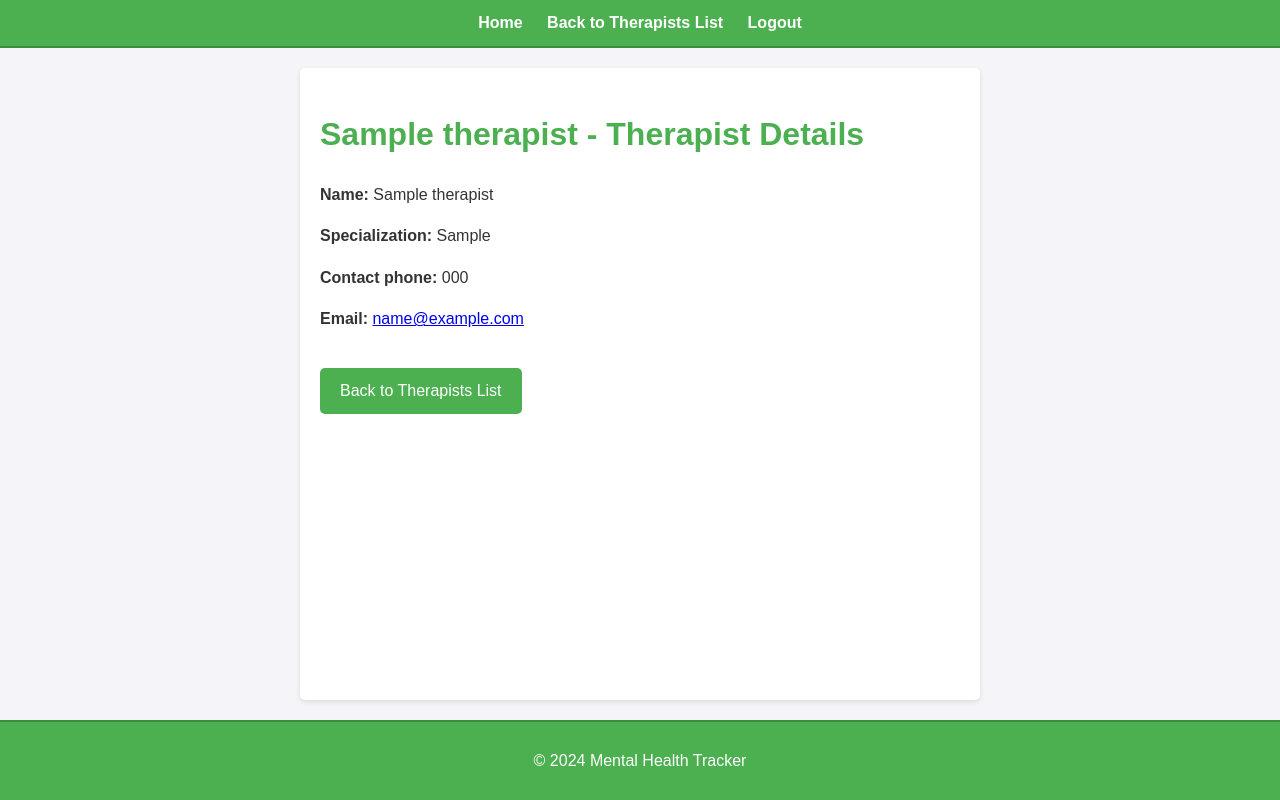
After one commit to tamadekk/Mental-Health-Tracking-Application, a Django app: page /therapist/1/ in a window 1280 px wide. The commit adds this page. Run offline with Django 5.2, Linux system fonts and the light colour scheme; tables that the repository leaves empty hold one stand-in row (values such as "Sample post").

Commit message:
feat: add Generic, List and Detailed views. add searching feature

```diff
--- a/main/admin.py
+++ b/main/admin.py
@@ -1,6 +1,7 @@
 from django.contrib import admin
-from .models import UserProfile, MoodEntry, Therapist
+from .models import UserProfile, MoodEntry, Therapist, DailyGoal
 
 admin.site.register(UserProfile)
 admin.site.register(MoodEntry)
 admin.site.register(Therapist)
+admin.site.register(DailyGoal)
--- a/main/static/styles.css
+++ b/main/static/styles.css
@@ -11,17 +11,18 @@ body {
   min-height: 100vh;
 }
 
-h1, h2 {
-    color: #4CAF50;
+h1,
+h2 {
+  color: #4caf50;
 }
 
 /* Header Styles */
 header {
-    background: #4CAF50;
+  background: #4caf50;
   color: white;
   padding: 10px 20px;
   text-align: center;
-    border-bottom: 2px solid #388E3C;
+  border-bottom: 2px solid #388e3c;
 }
 
 header nav a {
@@ -50,9 +51,9 @@ main {
 footer {
   text-align: center;
   padding: 10px 0;
-    background: #4CAF50;
+  background: #4caf50;
   color: white;
-    border-top: 2px solid #388E3C;
+  border-top: 2px solid #388e3c;
   margin-top: auto;
 }
 
@@ -101,7 +106,7 @@ form textarea {
 /* Buttons */
 .btn {
   display: inline-block;
-    background: #4CAF50;
+  background: #4caf50;
   color: white;
   text-decoration: none;
   padding: 10px 20px;
--- /dev/null
+++ b/main/templates/main/therapist_detail.html
@@ -0,0 +1,37 @@
+<!DOCTYPE html>
+<html lang="en">
+  <head>
+    <meta charset="UTF-8" />
+    <meta name="viewport" content="width=device-width, initial-scale=1.0" />
+    <title>{{ therapist.name }} - Therapist Details</title>
+    {% load static %}
+    <link rel="stylesheet" href="{% static 'styles.css' %}" />
+  </head>
+  <body>
+    <header>
+      <nav>
+        <a href="{% url 'dashboard' %}">Home</a>
+        <a href="{% url 'therapists-list' %}">Back to Therapists List</a>
+        <a href="{% url 'logout' %}">Logout</a>
+      </nav>
+    </header>
+    <main>
+      <h1>{{ therapist.name }} - Therapist Details</h1>
+      <p><strong>Name:</strong> {{ therapist.name }}</p>
+      <p><strong>Specialization:</strong> {{ therapist.specialization }}</p>
+      <p><strong>Contact phone:</strong> {{ therapist.phone_number }}</p>
+      <p>
+        <strong>Email:</strong>
+        <a href="mailto:{{ therapist.contact_email }}"
+          >{{ therapist.contact_email }}</a
+        >
+      </p>
+      <a href="{% url 'therapists-list' %}" class="btn"
+        >Back to Therapists List</a
+      >
+    </main>
+    <footer>
+      <p>&copy; 2024 Mental Health Tracker</p>
+    </footer>
+  </body>
+</html>
--- a/main/urls.py
+++ b/main/urls.py
@@ -7,10 +7,13 @@ urlpatterns = [
     path('login/', views.user_login, name='login'),
     path('accounts/logout/', views.user_logout, name='logout'),
     path('manage-users/', views.manage_users, name='manage_users'),
-    path('mood-entries/', views.mood_entries, name='mood-entries'),
+    path('mood-entries/', views.MoodEntryListView.as_view(), name='mood-entries'),
+    path('mood-entry/<int:pk>/', views.MoodEntryDetailView.as_view(), name='mood-entry-detail'),
     path('add-mood-entry/', views.add_mood_entry, name='add-mood-entry'),
-    path('daily-goals/', views.daily_goals, name='daily-goals'),
+    path('daily-goals/', views.DailyGoalListView.as_view(), name='daily-goals'),
+    path('daily-goal/<int:pk>/', views.DailyGoalDetailView.as_view(), name='daily-goal-detail'),
     path('add-daily-goal/', views.add_daily_goal, name='add-daily-goal'),
     path('goals/', views.view_goals, name='view-goals'),
-    path('therapists-list/', views.therapists_list, name='therapists-list'),
+    path('therapists-list/', views.TherapistListView, name='therapists-list'),
+    path('therapist/<int:pk>/', views.TherapistDetailView, name='therapist-detail'),
 ]
--- a/main/views.py
+++ b/main/views.py
@@ -2,6 +2,7 @@ from django.shortcuts import render, redirect
 from django.contrib.auth import login, authenticate, logout
 from django.contrib.auth.decorators import login_required, user_passes_test
 from django.contrib import messages
+from django.views.generic import ListView, DetailView
 from django.contrib.auth.forms import UserCreationForm
 
 from main.forms import DailyGoalForm, MoodEntryForm
@@ -110,7 +111,7 @@ def add_daily_goal(request):
     context = {
         'form': form,
         'goals': goals,
-        'date_picker': True  # Pass context to enable date picker in template
+        'date_picker': True
     }
     return render(request, 'main/add_daily_goal.html', context)
 
@@ -119,3 +120,61 @@ def add_daily_goal(request):
 def therapists_list(request):
     therapists = Therapist.objects.all()
     return render(request, 'main/therapists_list.html', {'therapists': therapists})
+
+
+class DailyGoalListView(ListView):
+    model = DailyGoal
+    template_name = 'main/daily_goals.html'
+    context_object_name = 'goals'
+    paginate_by = 10
+
+    def get_queryset(self):
+        queryset = super().get_queryset().filter(user=self.request.user)
+        search_query = self.request.GET.get('q', '')
+        if search_query:
+            queryset = queryset.filter(goal__icontains=search_query)
+        return queryset
+
+class MoodEntryListView(ListView):
+    model = MoodEntry
+    template_name = 'main/mood_entries.html'
+    context_object_name = 'mood_entries'
+    paginate_by = 10
+
+    def get_queryset(self):
+        queryset = super().get_queryset().filter(user=self.request.user)
+        search_query = self.request.GET.get('q', '')
+        if search_query:
+            queryset = queryset.filter(notes__icontains=search_query)
+        return queryset
+
+
+def TherapistListView(request):
+    search_query = request.GET.get('q', '')
+    therapists = Therapist.objects.all()
+
+    if search_query:
+        therapists = therapists.filter(
+            specialization__icontains=search_query)
+
+    return render(request, 'main/therapists_list.html', {
+        'therapists': therapists,
+        'search_query': search_query
+    })
+
+def TherapistDetailView(request, pk):
+    therapist = Therapist.objects.get(pk=pk)
+    return render(request, 'main/therapist_detail.html', {
+        'therapist': therapist
+    })
+
+
+class DailyGoalDetailView(DetailView):
+    model = DailyGoal
+    template_name = 'main/daily_goal_detail.html'
+    context_object_name = 'daily_goal'
+
+class MoodEntryDetailView(DetailView):
+    model = MoodEntry
+    template_name = 'main/mood_entry_detail.html'
+    context_object_name = 'mood_entry'
```
Also changed, not shown: other parts of main/static/styles.css (+88 -6 lines), main/templates/main/daily_goal_detail.html (added, +29 -0 lines), main/templates/main/daily_goals.html (+44 -7 lines), main/templates/main/mood_entries.html (+37 -4 lines), main/templates/main/mood_entry_detail.html (added, +30 -0 lines), main/templates/main/therapists_list.html (+33 -5 lines). Lines whose indentation alone changed are shown as unchanged.
